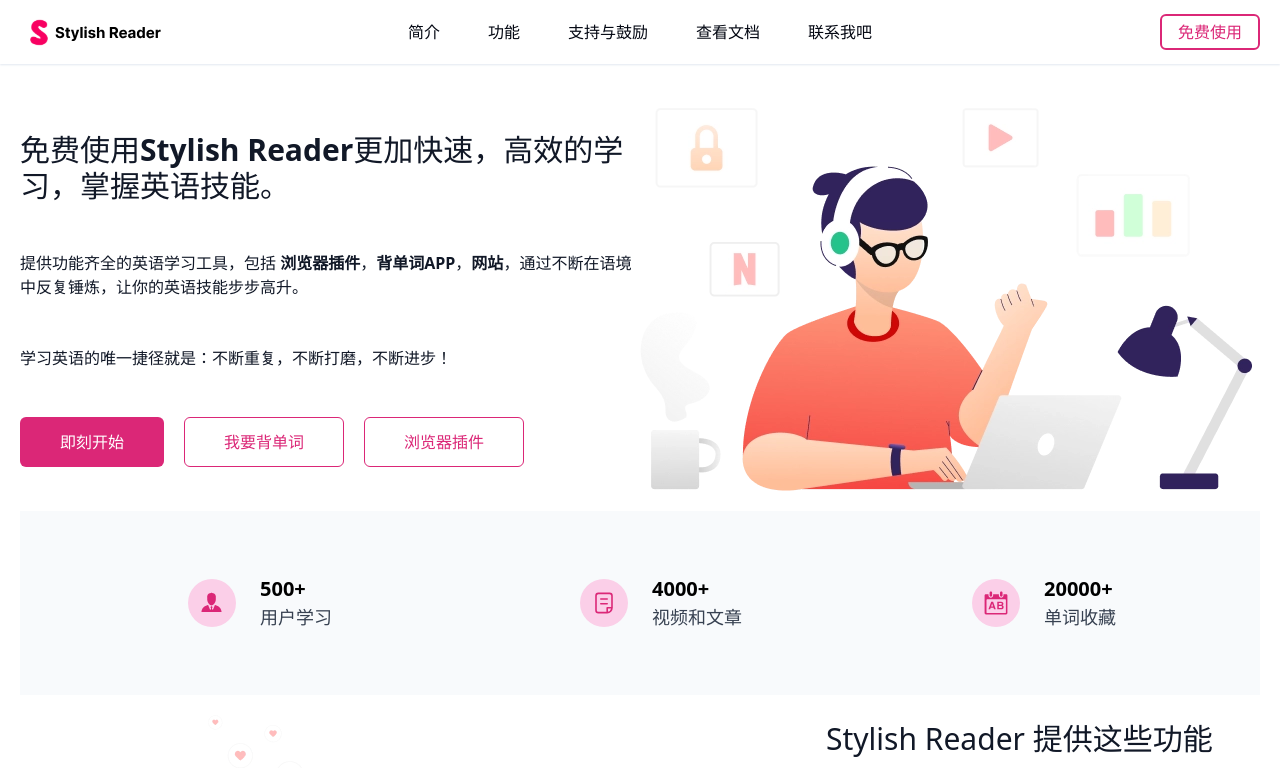
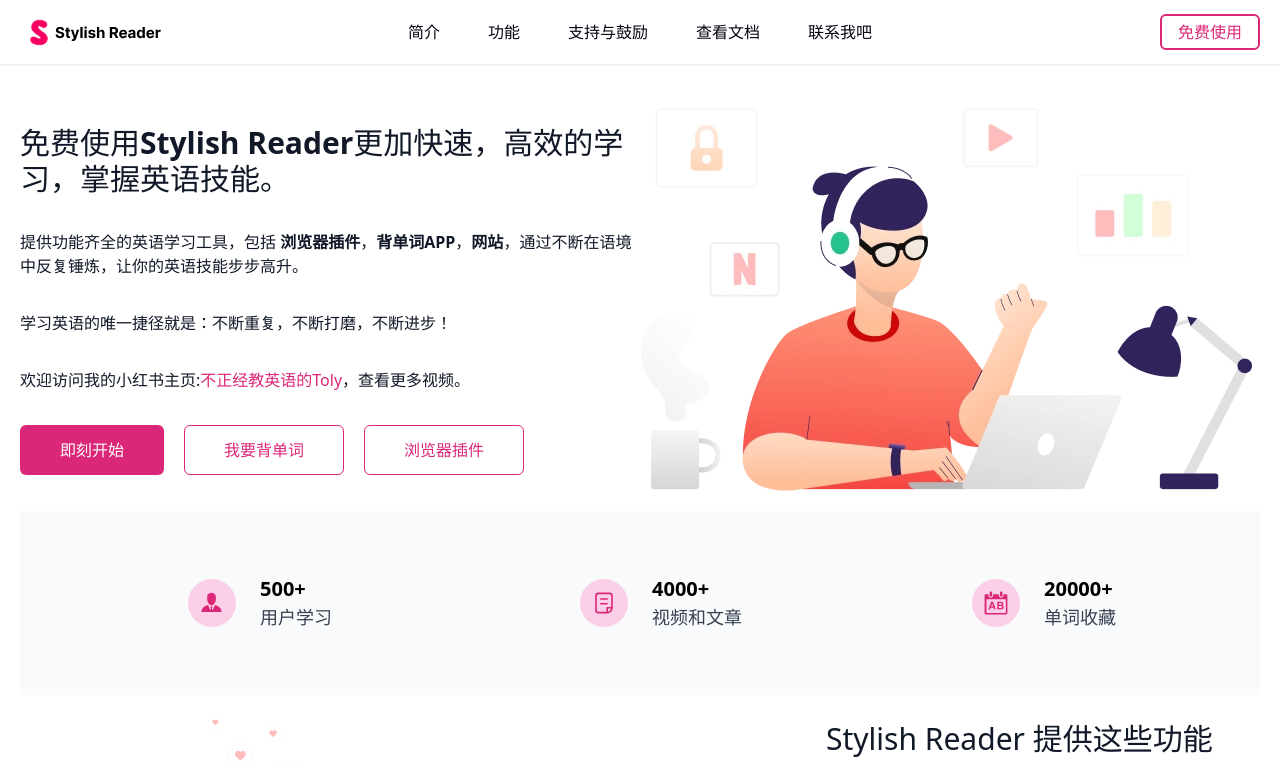
Before and after one commit to tolerious/Stylish-Reader-Official-Website, a Vue app: page / in a window 1280 px wide. Shown: the top 768 px of the page. Built offline with nearby package versions, Linux system fonts and the light colour scheme.

Commit message:
🚧 Update.

```diff
--- a/src/views/HomeView.vue
+++ b/src/views/HomeView.vue
@@ -14,6 +14,13 @@
               >，<strong>背单词APP</strong>，<strong>网站</strong>，通过不断在语境中反复锤炼，让你的英语技能步步高升。
             </p>
             <p>学习英语的唯一捷径就是：不断重复，不断打磨，不断进步！</p>
+            <p>
+              欢迎访问我的小红书主页:<a
+                href="https://www.xiaohongshu.com/user/profile/55708c2ca75c956f6a881bc9"
+                class="text-pink-600"
+                >不正经教英语的Toly</a
+              >，查看更多视频。
+            </p>
             <div class="flex gap-5">
               <button
                 @click="router.push('/center')"
```
